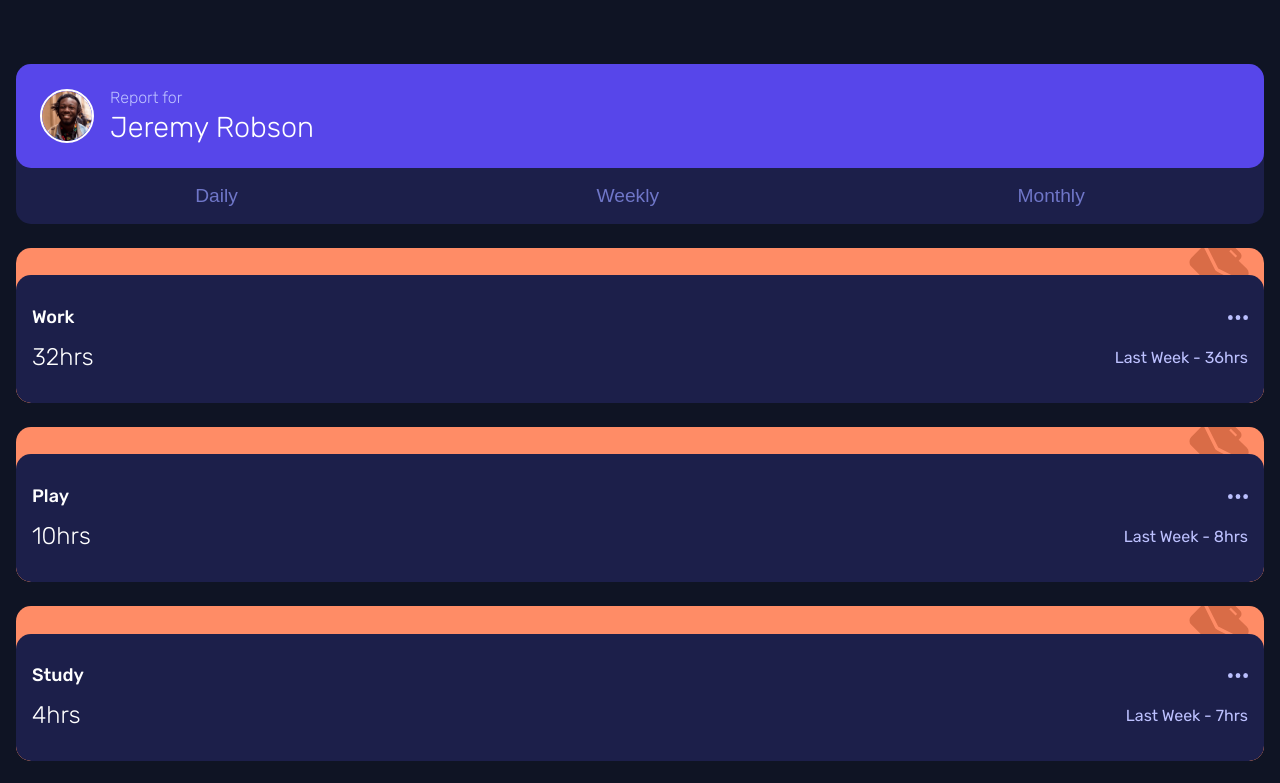
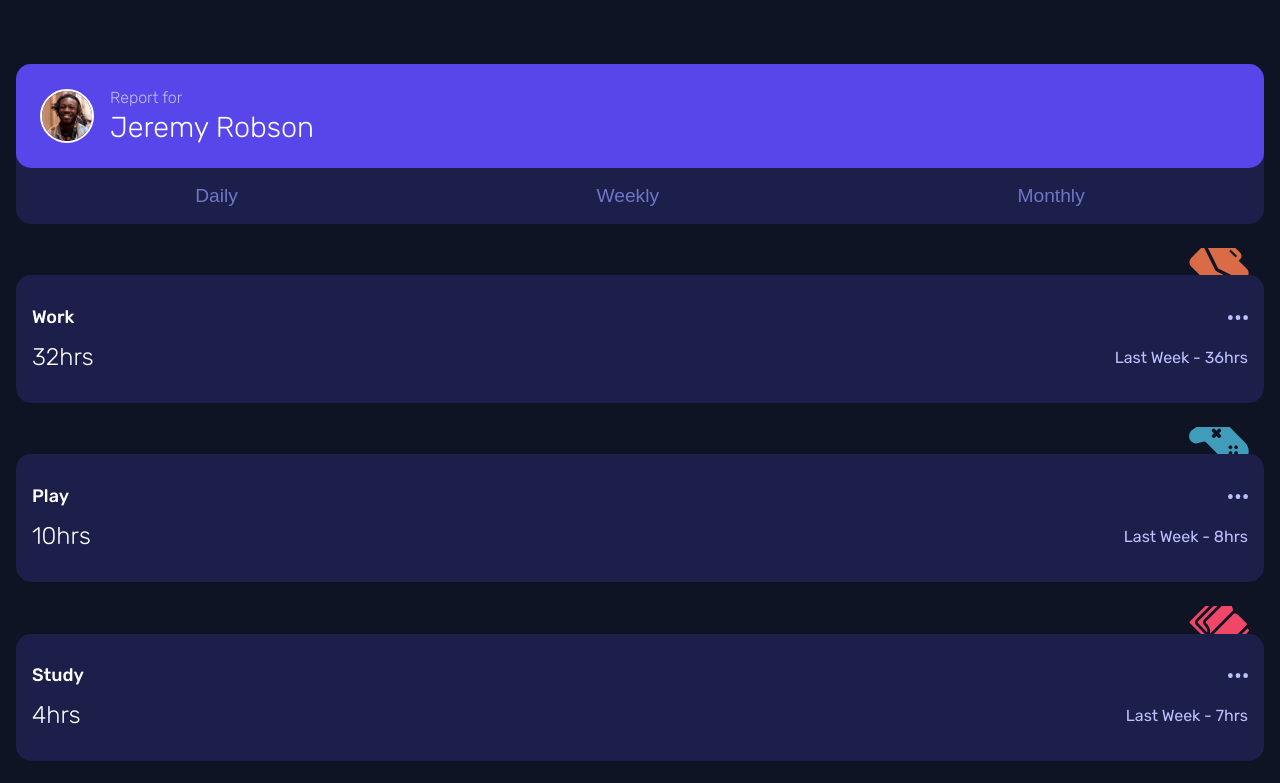
Before and after one commit to amrmabdelazeem/time-tracking-dashboard, a React (Create React App) app: page / in a window 1280 px wide. Shown: the top 783 px of the page. Built offline with nearby package versions, Linux system fonts and the light colour scheme.

Commit message:
Catch all icons

```diff
--- a/public/css/styles.css
+++ b/public/css/styles.css
@@ -74,13 +74,13 @@ span{
     color: #fff;
 }
 .activity{
-    background-color: var(--light-red-work);
     border-radius: 15px;
     position: relative;
     padding-top: 1.7rem;
     z-index: 0;
     overflow: hidden;
 }
+
 .activity .icon{
     width: 60px;
     position: absolute;
--- a/src/components/Activity.jsx
+++ b/src/components/Activity.jsx
@@ -1,14 +1,11 @@
 import React from "react";
+import ActivityHeader from "./ActivityHeader";
 
 
 export default function Activity({title, current, previous}) {
   return (
     <div className="activity">
-      <img
-        className="icon"
-        src="./images/icon-work.svg"
-        alt="icon-briefcase"
-      />
+    <ActivityHeader name={title}/>
       <div className="work">
         <div className="title">
           <h2>{title}</h2>
--- /dev/null
+++ b/src/components/ActivityHeader.jsx
@@ -0,0 +1,10 @@
+import React from "react";
+
+export default function ActivityHeader({name}) {
+    let title = name.toLowerCase().replace(" ","-");
+  return (
+    <div className="bgHeader">
+      <img className="icon" src={"./images/icon-"+title+".svg"} alt="icon-briefcase" />
+    </div>
+  );
+}
```
